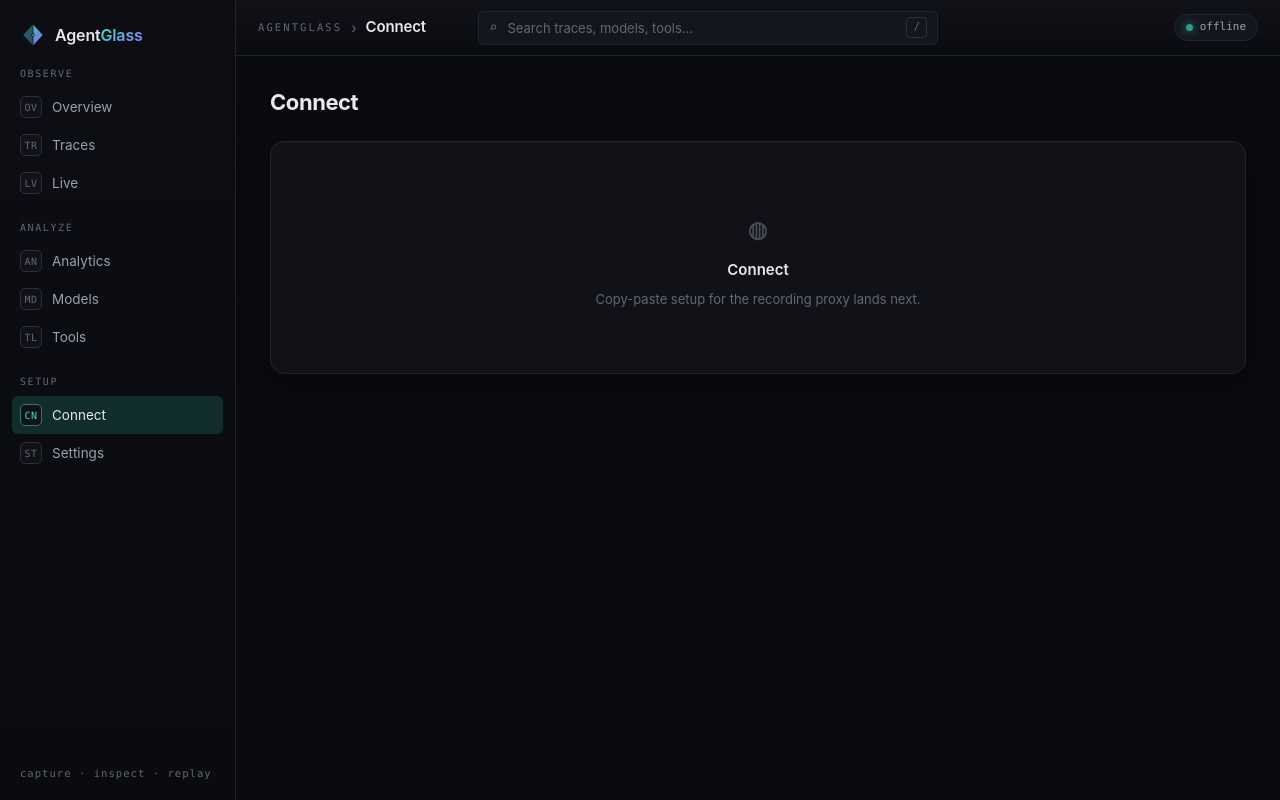
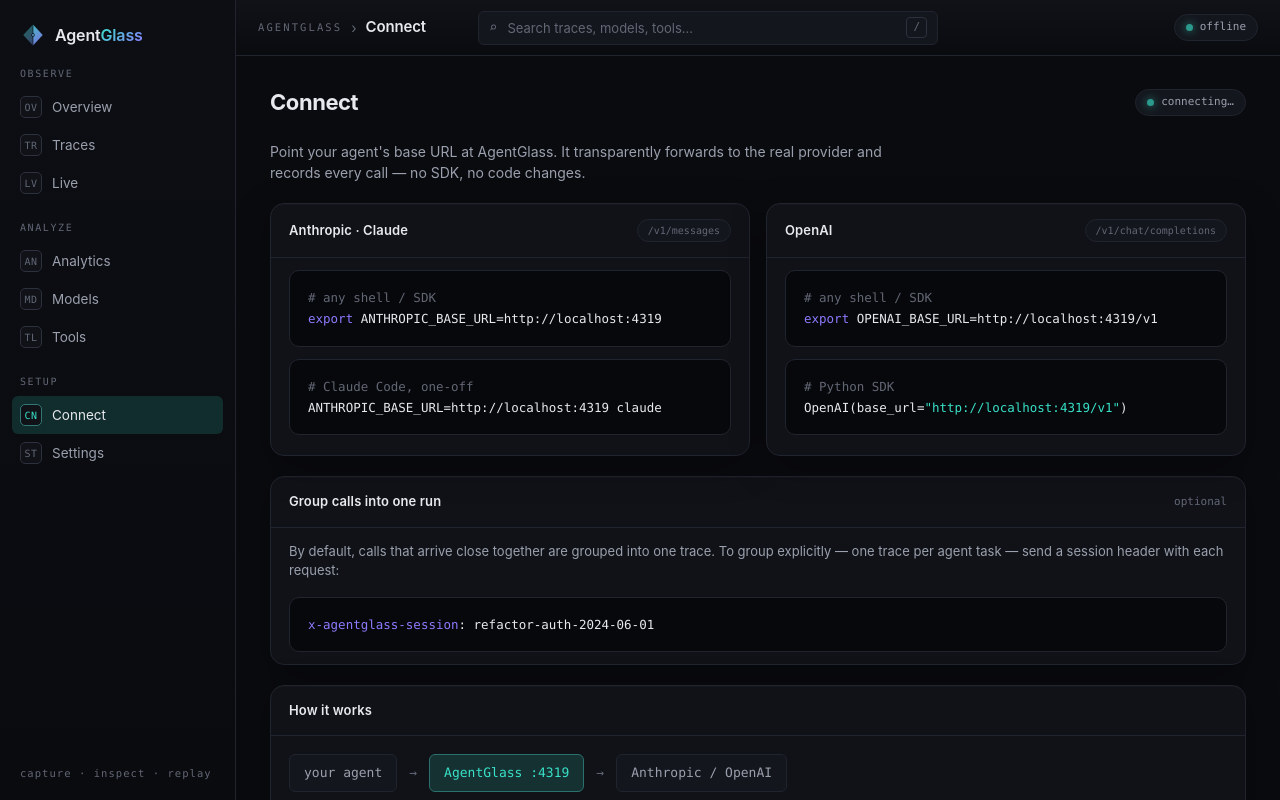
Before and after one commit to vugarfamiloglu/agentglass, a React (Vite) app in the folder web/: page /connect in a window 1280 px wide. Built offline with nearby package versions, Linux system fonts and the light colour scheme; no server answers.

Commit message:
feat(web): Connect page — copy-paste proxy setup
Provider setup cards (Anthropic + OpenAI base-URL snippets), the optional x-agentglass-session grouping header, a how-it-works flow, and live server status.

```diff
--- a/web/src/App.tsx
+++ b/web/src/App.tsx
@@ -5,6 +5,7 @@
 import { Overview } from "./pages/Overview";
 import { Traces } from "./pages/Traces";
 import { TraceDetail } from "./pages/TraceDetail";
+import { Connect } from "./pages/Connect";
 import { Placeholder } from "./pages/Placeholder";
 
 export function App() {
@@ -21,7 +22,7 @@
           <Route path="/analytics" element={<Placeholder title="Analytics" note="Spend, latency, and token analytics land next." />} />
           <Route path="/models" element={<Placeholder title="Models" note="Per-model breakdowns land next." />} />
           <Route path="/tools" element={<Placeholder title="Tools" note="Per-tool breakdowns land next." />} />
-          <Route path="/connect" element={<Placeholder title="Connect" note="Copy-paste setup for the recording proxy lands next." />} />
+          <Route path="/connect" element={<Connect />} />
           <Route path="/settings" element={<Placeholder title="Settings" note="Retention, pricing, and the assistant key land next." />} />
           <Route path="*" element={<Placeholder title="Not found" note="No page at this address." />} />
         </Routes>
--- a/web/src/index.css
+++ b/web/src/index.css
@@ -987,3 +987,72 @@
   margin: 0;
   white-space: pre;
 }
+
+/* ---- Connect -------------------------------------------------------------- */
+
+.connect-intro {
+  color: var(--text-muted);
+  font-size: 14px;
+  max-width: 640px;
+  margin: 0 0 20px;
+}
+
+.connect-grid {
+  display: grid;
+  grid-template-columns: 1fr 1fr;
+  gap: 16px;
+  margin-bottom: 20px;
+}
+@media (max-width: 900px) {
+  .connect-grid {
+    grid-template-columns: 1fr;
+  }
+}
+
+.connect-panel {
+  padding-bottom: 8px;
+}
+
+.prov-badge {
+  font-size: 10px;
+  color: var(--text-subtle);
+  background: var(--surface-2);
+  border: 1px solid var(--border);
+  border-radius: 999px;
+  padding: 3px 10px;
+}
+
+.connect-note {
+  color: var(--text-muted);
+  font-size: 13px;
+  padding: 14px 18px 4px;
+  margin: 0;
+}
+
+.code-str {
+  color: var(--cyan);
+}
+
+.flow {
+  display: flex;
+  align-items: center;
+  gap: 12px;
+  flex-wrap: wrap;
+  padding: 18px;
+  font-size: 13px;
+}
+.flow-node {
+  background: var(--surface-2);
+  border: 1px solid var(--border);
+  border-radius: var(--r-sm);
+  padding: 8px 14px;
+  color: var(--text-muted);
+}
+.flow-glass {
+  border-color: color-mix(in srgb, var(--cyan) 40%, var(--border));
+  color: var(--cyan);
+  background: var(--cyan-soft);
+}
+.flow-arrow {
+  color: var(--text-subtle);
+}
--- /dev/null
+++ b/web/src/pages/Connect.tsx
@@ -0,0 +1,96 @@
+import { useQuery } from "@tanstack/react-query";
+
+import { api } from "../lib/api";
+
+const PORT = 4319;
+const BASE = `http://localhost:${PORT}`;
+
+export function Connect() {
+  const health = useQuery({ queryKey: ["health"], queryFn: api.health, refetchInterval: 4000 });
+
+  return (
+    <div className="page">
+      <div className="page-head between">
+        <h1 className="page-title">Connect</h1>
+        <div className={`live-pill${health.isSuccess ? " is-live" : ""}`}>
+          <span className="live-dot" />
+          <span className="mono">
+            {health.isSuccess ? `online · ${health.data?.traces ?? 0} traces` : "connecting…"}
+          </span>
+        </div>
+      </div>
+
+      <p className="connect-intro">
+        Point your agent's base URL at AgentGlass. It transparently forwards to the real provider
+        and records every call — no SDK, no code changes.
+      </p>
+
+      <div className="connect-grid">
+        <section className="panel connect-panel">
+          <div className="panel-head">
+            <div className="panel-title">Anthropic · Claude</div>
+            <span className="prov-badge mono">/v1/messages</span>
+          </div>
+          <pre className="code-block mono">
+            <span className="code-comment"># any shell / SDK</span>
+            {"\n"}
+            <span className="code-key">export</span> ANTHROPIC_BASE_URL={BASE}
+          </pre>
+          <pre className="code-block mono">
+            <span className="code-comment"># Claude Code, one-off</span>
+            {"\n"}
+            ANTHROPIC_BASE_URL={BASE} claude
+          </pre>
+        </section>
+
+        <section className="panel connect-panel">
+          <div className="panel-head">
+            <div className="panel-title">OpenAI</div>
+            <span className="prov-badge mono">/v1/chat/completions</span>
+          </div>
+          <pre className="code-block mono">
+            <span className="code-comment"># any shell / SDK</span>
+            {"\n"}
+            <span className="code-key">export</span> OPENAI_BASE_URL={BASE}/v1
+          </pre>
+          <pre className="code-block mono">
+            <span className="code-comment"># Python SDK</span>
+            {"\n"}
+            OpenAI(base_url=<span className="code-str">"{BASE}/v1"</span>)
+          </pre>
+        </section>
+      </div>
+
+      <section className="panel section-block">
+        <div className="panel-head">
+          <div className="panel-title">Group calls into one run</div>
+          <span className="panel-note mono">optional</span>
+        </div>
+        <p className="connect-note">
+          By default, calls that arrive close together are grouped into one trace. To group
+          explicitly — one trace per agent task — send a session header with each request:
+        </p>
+        <pre className="code-block mono">
+          <span className="code-key">x-agentglass-session</span>: refactor-auth-2024-06-01
+        </pre>
+      </section>
+
+      <section className="panel">
+        <div className="panel-head">
+          <div className="panel-title">How it works</div>
+        </div>
+        <div className="flow mono">
+          <span className="flow-node">your agent</span>
+          <span className="flow-arrow">→</span>
+          <span className="flow-node flow-glass">AgentGlass :{PORT}</span>
+          <span className="flow-arrow">→</span>
+          <span className="flow-node">Anthropic / OpenAI</span>
+        </div>
+        <p className="connect-note">
+          Requests and streamed responses pass through untouched; model, tokens, cost, and latency
+          are recorded on the way.
+        </p>
+      </section>
+    </div>
+  );
+}
```
